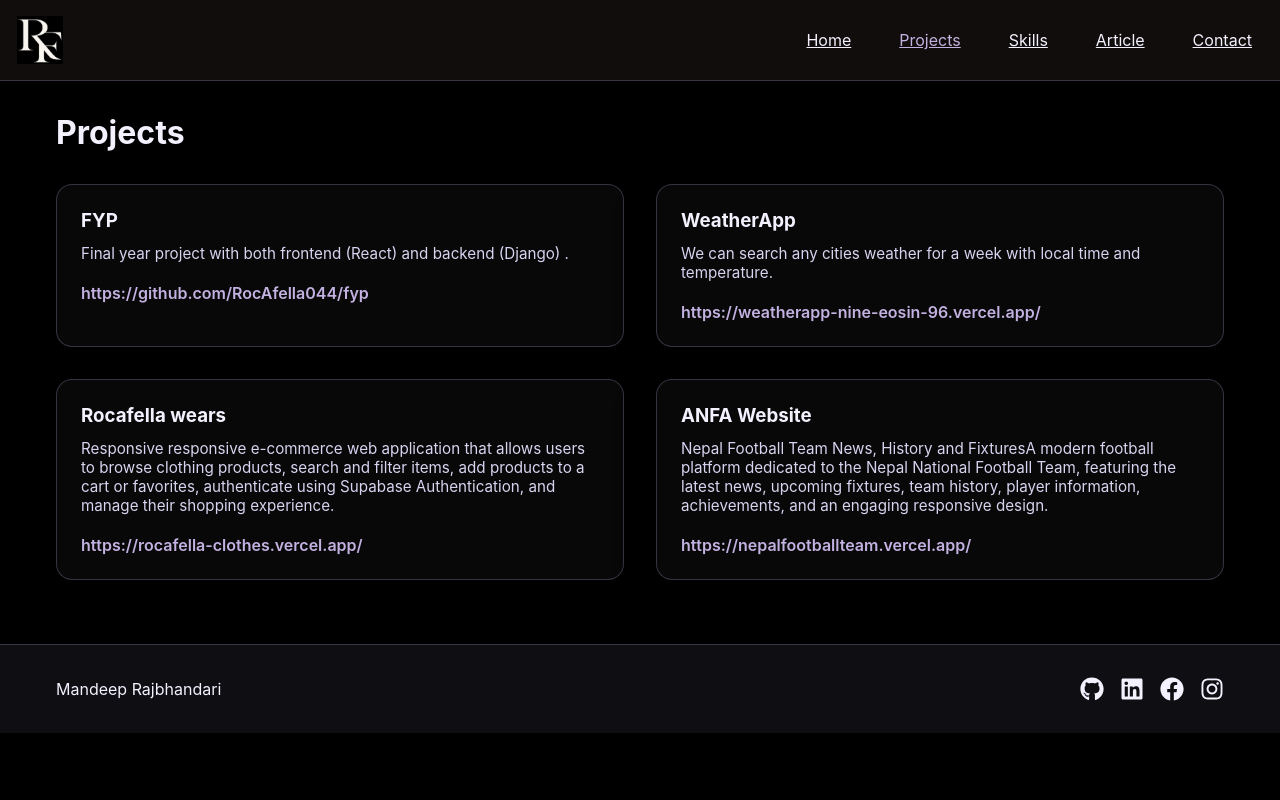
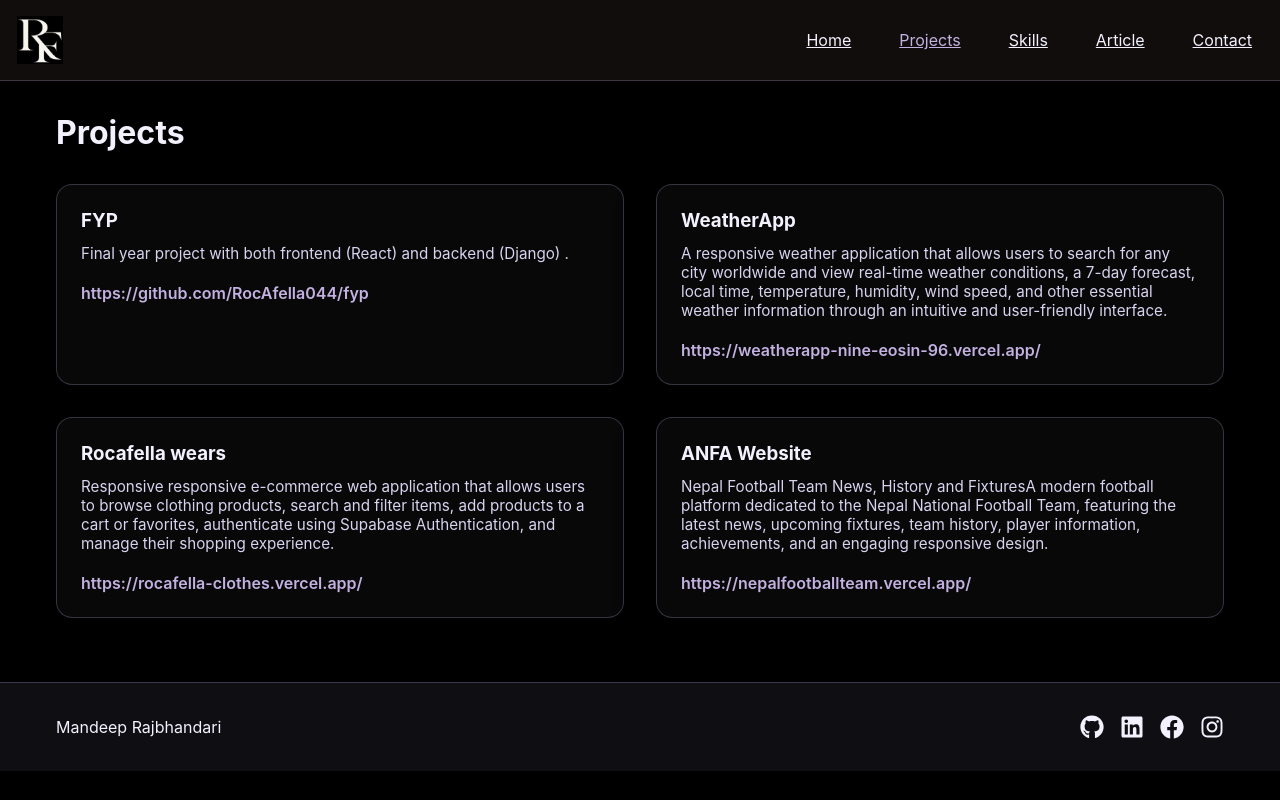
Before and after one commit to RocAfella044/Portfolio, a React (Vite) app: page /projects in a window 1280 px wide. Built offline with nearby package versions, Linux system fonts and the light colour scheme.

Commit message:
updated project

```diff
--- a/src/pages/Projects.jsx
+++ b/src/pages/Projects.jsx
@@ -11,7 +11,7 @@ export default function Projects() {
       id: 2,
       title: 'WeatherApp',
       description:
-        'We can search any cities weather for a week with local time and temperature.',
+        'A responsive weather application that allows users to search for any city worldwide and view real-time weather conditions, a 7-day forecast, local time, temperature, humidity, wind speed, and other essential weather information through an intuitive and user-friendly interface.',
       link: 'https://weatherapp-nine-eosin-96.vercel.app/',
     },
     {
```
